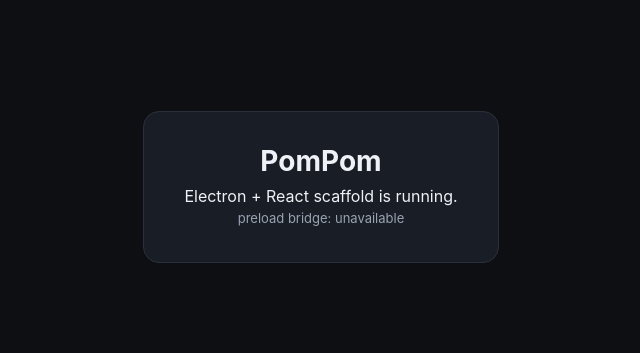
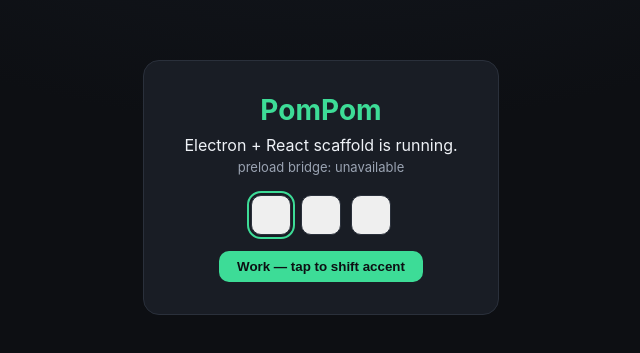
Before and after one commit to AidinD/pompom, a React (Vite) app in the folder src/renderer/: page / in a window 1280 px wide. Shown: the part 213-566 px from the top of the page, without its empty margins (319-959 px from the left). Built offline with nearby package versions, Linux system fonts and the light colour scheme.

Commit message:
[goal-orchestrator] iteration 4: Implement theme system (plan step 2): three CSS-variable palettes plus applyTheme helper, verified typecheck and build

```diff
--- a/src/renderer/src/App.tsx
+++ b/src/renderer/src/App.tsx
@@ -1,13 +1,16 @@
 import { useEffect, useState } from 'react'
+import { THEMES, DEFAULT_THEME, applyTheme, type ThemeId, type SessionState } from './themes/themes'
 
 /**
- * Scaffold placeholder. The real config / timer / complete views and the
- * theme system are implemented in later plan steps (see .helm-goal/plan.md).
- * This just proves the Electron + React + preload bridge is wired up and the
- * app launches.
+ * Scaffold placeholder that now also exercises the theme system (plan step 2).
+ * The three palettes are swappable live and the work/rest accent hue shift can
+ * be toggled — proving applyTheme() drives the CSS-variable sets correctly.
+ * The real config / timer / complete views replace this in later plan steps.
  */
 export default function App(): JSX.Element {
   const [bridge, setBridge] = useState<string>('…')
+  const [theme, setTheme] = useState<ThemeId>(DEFAULT_THEME)
+  const [state, setState] = useState<SessionState>('work')
 
   useEffect(() => {
     try {
@@ -17,13 +20,35 @@
     }
   }, [])
 
+  // Apply the active theme + work/rest state to the document root so the
+  // theme's CSS variables cascade to the whole app (including future windows).
+  useEffect(() => {
+    applyTheme(document.documentElement, theme, state)
+  }, [theme, state])
+
   return (
     <div className="scaffold">
-      <div className="scaffold-card">
-        <h1>PomPom</h1>
-        <p>Electron + React scaffold is running.</p>
-        <p className="dim">preload bridge: {bridge}</p>
+      <h1>PomPom</h1>
+      <p>Electron + React scaffold is running.</p>
+      <p className="dim">preload bridge: {bridge}</p>
+
+      <div className="swatch-row">
+        {THEMES.map((t) => (
+          <button
+            key={t.id}
+            className={`swatch${t.id === theme ? ' active' : ''}`}
+            title={t.name}
+            onClick={() => setTheme(t.id)}
+          >
+            <span style={{ background: t.swatchWork }} />
+            <span style={{ background: t.swatchRest }} />
+          </button>
+        ))}
       </div>
+
+      <button className="state-toggle" onClick={() => setState((s) => (s === 'work' ? 'rest' : 'work'))}>
+        {state === 'work' ? 'Work' : 'Rest'} — tap to shift accent
+      </button>
     </div>
   )
 }
--- a/src/renderer/src/main.tsx
+++ b/src/renderer/src/main.tsx
@@ -1,6 +1,7 @@
 import React from 'react'
 import ReactDOM from 'react-dom/client'
 import App from './App'
+import './themes/themes.css'
 import './styles/global.css'
 
 ReactDOM.createRoot(document.getElementById('root') as HTMLElement).render(
--- a/src/renderer/src/styles/global.css
+++ b/src/renderer/src/styles/global.css
@@ -1,46 +1,104 @@
 * {
   box-sizing: border-box;
+  margin: 0;
+  padding: 0;
 }
 
 html,
 body,
 #root {
-  margin: 0;
   height: 100%;
 }
 
 body {
-  background: #0d0f13;
-  color: #eef1f6;
-  font-family: Inter, -apple-system, BlinkMacSystemFont, 'Segoe UI', Roboto, sans-serif;
+  /* Colors/fonts come from the active theme's CSS variables (themes.css).
+     A neutral fallback keeps things readable before a theme class is applied. */
+  background: var(--app-bg, #0d0f13);
+  color: var(--text, #eef1f6);
+  font-family: var(--font, Inter, -apple-system, BlinkMacSystemFont, 'Segoe UI', Roboto, sans-serif);
   -webkit-font-smoothing: antialiased;
   user-select: none;
+  min-height: 100vh;
+  transition:
+    background 0.5s var(--ease, ease),
+    color 0.5s var(--ease, ease);
 }
 
-.scaffold {
-  height: 100%;
-  display: grid;
-  place-items: center;
+.tabular {
+  font-variant-numeric: tabular-nums;
+  font-feature-settings: 'tnum';
 }
 
-.scaffold-card {
+#root {
+  display: flex;
+  align-items: center;
+  justify-content: center;
+  padding: 40px 20px;
+}
+
+/* -------------------------------------------------- scaffold demo -- */
+.scaffold {
   text-align: center;
   padding: 32px 40px;
-  border: 1px solid #2a303b;
-  border-radius: 16px;
-  background: #191d25;
+  border: 1px solid var(--border);
+  border-radius: var(--radius);
+  background: var(--surface);
+  transition:
+    border-color 0.5s var(--ease),
+    background 0.5s var(--ease);
 }
 
-.scaffold-card h1 {
+.scaffold h1 {
   margin: 0 0 8px;
   font-size: 28px;
+  color: var(--accent);
+  transition: color 0.5s var(--ease);
 }
 
-.scaffold-card p {
+.scaffold p {
   margin: 4px 0;
 }
 
 .dim {
-  color: #9aa3b2;
+  color: var(--text-dim);
   font-size: 13px;
 }
+
+.swatch-row {
+  display: flex;
+  gap: 10px;
+  justify-content: center;
+  margin-top: 20px;
+}
+
+.swatch {
+  width: 40px;
+  height: 40px;
+  border-radius: var(--radius-sm);
+  border: 1px solid var(--border);
+  cursor: pointer;
+  overflow: hidden;
+  display: flex;
+  padding: 0;
+}
+
+.swatch.active {
+  outline: 2px solid var(--accent);
+  outline-offset: 2px;
+}
+
+.swatch span {
+  flex: 1;
+}
+
+.state-toggle {
+  margin-top: 16px;
+  padding: 8px 18px;
+  border-radius: var(--radius-sm);
+  border: none;
+  background: var(--accent);
+  color: var(--accent-ink);
+  font-weight: 600;
+  cursor: pointer;
+  transition: background 0.5s var(--ease);
+}
--- /dev/null
+++ b/src/renderer/src/themes/themes.css
@@ -0,0 +1,115 @@
+/* ============================================================
+   PomPom — theme system
+   Three swappable palettes ported verbatim from the mocks:
+     mock/index.html          -> Neon Dark   (.theme-neon,  default)
+     mock/variant-b-paper.html -> Warm Paper  (.theme-paper)
+     mock/variant-d-nature.html-> Nature      (.theme-nature)
+
+   Only CSS custom properties differ between themes; markup and
+   behavior are identical. The accent hue shifts between WORK and
+   REST via the .state-work / .state-rest classes, which are applied
+   on the SAME element as the theme class so the compound selectors
+   below match (see applyTheme in themes.ts).
+
+   Parameterized across ALL themes so the rest of the app never
+   special-cases a theme:
+     --accent-ink : text color on top of accent-filled buttons
+     --accent-glow: glow color (transparent where a theme has no glow)
+   ============================================================ */
+
+/* -------------------------------------------------- NEON DARK ----- */
+.theme-neon {
+  --bg: #0d0f13;
+  --bg-2: #14171d;
+  --surface: #191d25;
+  --surface-2: #20252f;
+  --border: #2a303b;
+  --text: #eef1f6;
+  --text-dim: #9aa3b2;
+  --text-faint: #5c6472;
+
+  /* work default */
+  --accent: #3ddc97;
+  --accent-soft: rgba(61, 220, 151, 0.14);
+  --accent-glow: rgba(61, 220, 151, 0.38);
+  --accent-ink: #0d0f13;
+
+  --radius: 16px;
+  --radius-sm: 10px;
+  --ease: cubic-bezier(0.22, 0.61, 0.36, 1);
+  --font: 'Inter', -apple-system, BlinkMacSystemFont, 'Segoe UI', Roboto, sans-serif;
+  --app-bg: radial-gradient(1200px 700px at 50% -10%, #161b24 0%, var(--bg) 60%);
+}
+.theme-neon.state-work {
+  --accent: #3ddc97;
+  --accent-soft: rgba(61, 220, 151, 0.14);
+  --accent-glow: rgba(61, 220, 151, 0.4);
+}
+.theme-neon.state-rest {
+  --accent: #ffab4d;
+  --accent-soft: rgba(255, 171, 77, 0.14);
+  --accent-glow: rgba(255, 171, 77, 0.4);
+}
+
+/* ----------------------------------------------- WARM PAPER DARK -- */
+.theme-paper {
+  --bg: #1b1712;
+  --bg-2: #221c15;
+  --surface: #262019;
+  --surface-2: #2e271d;
+  --border: #3d3324;
+  --text: #efe6d4;
+  --text-dim: #b7a98d;
+  --text-faint: #7c715c;
+
+  --accent: #d99567;
+  --accent-soft: rgba(217, 149, 103, 0.14);
+  --accent-glow: transparent; /* paper has no glow */
+  --accent-ink: #241b11;
+
+  --radius: 14px;
+  --radius-sm: 9px;
+  --ease: cubic-bezier(0.22, 0.61, 0.36, 1);
+  --font: 'Iowan Old Style', 'Georgia', 'Charter', 'Inter', serif;
+  --app-bg: radial-gradient(900px 560px at 50% -8%, #241d15 0%, var(--bg) 65%);
+}
+.theme-paper.state-work {
+  --accent: #d99567;
+  --accent-soft: rgba(217, 149, 103, 0.14);
+}
+.theme-paper.state-rest {
+  --accent: #9db179;
+  --accent-soft: rgba(157, 177, 121, 0.14);
+}
+
+/* ---------------------------------------------------- NATURE ------ */
+.theme-nature {
+  --bg: #11150e;
+  --bg-2: #161c11;
+  --surface: #1a2114;
+  --surface-2: #212a19;
+  --border: #2c3722;
+  --text: #e7ecd9;
+  --text-dim: #9fac89;
+  --text-faint: #616f4c;
+
+  --accent: #86a563;
+  --accent-soft: rgba(134, 165, 99, 0.14);
+  --accent-glow: transparent; /* nature has no glow */
+  --accent-ink: #12160c;
+
+  --radius: 18px;
+  --radius-sm: 12px;
+  --ease: cubic-bezier(0.22, 0.61, 0.36, 1);
+  --font: 'Inter', -apple-system, BlinkMacSystemFont, 'Segoe UI', Roboto, sans-serif;
+  --app-bg: radial-gradient(700px 420px at 15% 0%, rgba(134, 165, 99, 0.05), transparent 60%),
+    radial-gradient(700px 420px at 100% 100%, rgba(198, 136, 63, 0.04), transparent 60%), var(--bg);
+}
+.theme-nature.state-work {
+  --accent: #86a563;
+  --accent-soft: rgba(134, 165, 99, 0.14);
+}
+.theme-nature.state-rest {
+  --accent: #c6883f;
+  --accent-soft: rgba(198, 136, 63, 0.14);
+}
--- /dev/null
+++ b/src/renderer/src/themes/themes.ts
@@ -0,0 +1,66 @@
+/**
+ * PomPom theme system.
+ *
+ * Three swappable palettes (see themes.css). A theme is applied to the app
+ * root element together with a work/rest state class; both classes live on the
+ * SAME element so the compound selectors in themes.css (e.g. `.theme-neon.state-work`)
+ * match and the accent hue shifts correctly.
+ */
+
+export type ThemeId = 'neon' | 'paper' | 'nature'
+export type SessionState = 'work' | 'rest'
+
+export interface ThemeDef {
+  id: ThemeId
+  /** Human-readable name shown in the theme picker. */
+  name: string
+  /** CSS class applied to the app root for this theme. */
+  className: string
+  /** Work accent color — used for the picker swatch. */
+  swatchWork: string
+  /** Rest accent color — used for the picker swatch. */
+  swatchRest: string
+}
+
+export const THEMES: ThemeDef[] = [
+  {
+    id: 'neon',
+    name: 'Neon Dark',
+    className: 'theme-neon',
+    swatchWork: '#3ddc97',
+    swatchRest: '#ffab4d'
+  },
+  {
+    id: 'paper',
+    name: 'Warm Paper',
+    className: 'theme-paper',
+    swatchWork: '#d99567',
+    swatchRest: '#9db179'
+  },
+  {
+    id: 'nature',
+    name: 'Nature',
+    className: 'theme-nature',
+    swatchWork: '#86a563',
+    swatchRest: '#c6883f'
+  }
+]
+
+export const DEFAULT_THEME: ThemeId = 'neon'
+
+const THEME_CLASSES = THEMES.map((t) => t.className)
+const STATE_CLASSES = ['state-work', 'state-rest']
+
+export function getTheme(id: ThemeId): ThemeDef {
+  return THEMES.find((t) => t.id === id) ?? THEMES[0]
+}
+
+/**
+ * Apply a theme (and optional work/rest state) to a root element. Idempotent:
+ * removes any previously applied theme/state classes first so it can be called
+ * on every render or state change without accumulating classes.
+ */
+export function applyTheme(root: HTMLElement, id: ThemeId, state: SessionState = 'work'): void {
+  root.classList.remove(...THEME_CLASSES, ...STATE_CLASSES)
+  root.classList.add(getTheme(id).className, state === 'rest' ? 'state-rest' : 'state-work')
+}
```
